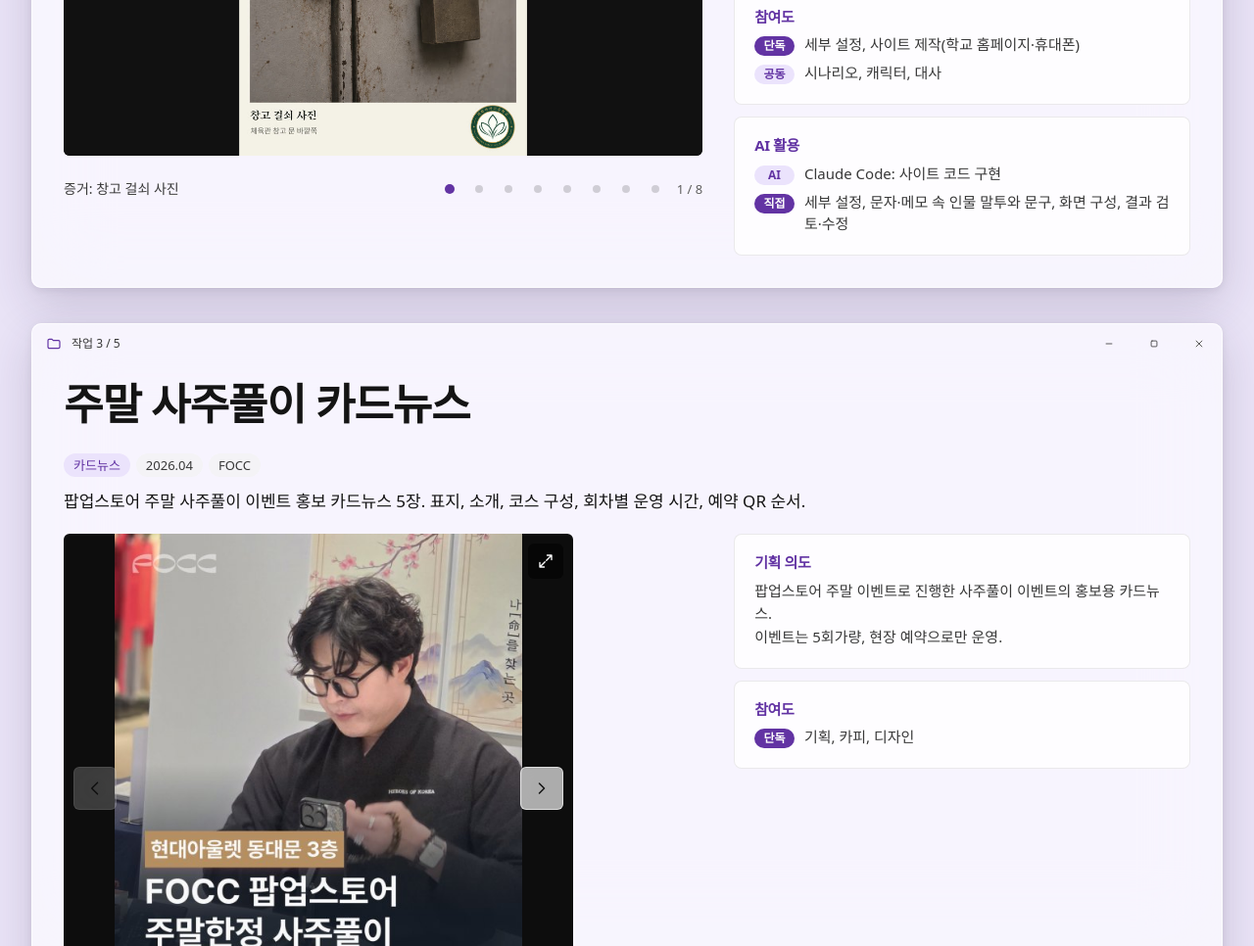
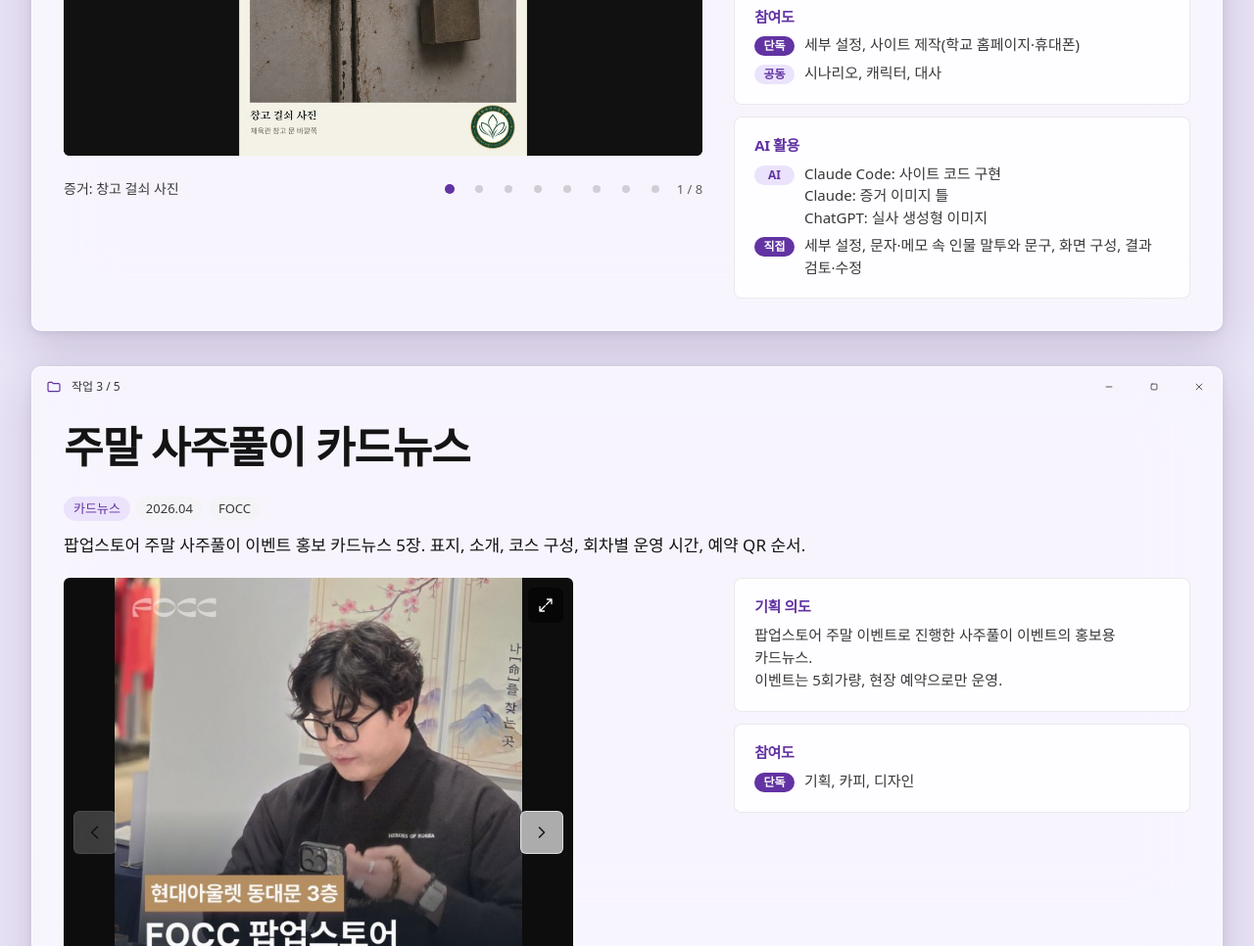
Before and after one commit to solthf/portfolio, a plain HTML site: page rocketai/index.html in a window 1280 px wide. Shown: the part 3206-4172 px from the top of the page at 98% size. Drawn offline with Linux system fonts and the light colour scheme; a web font is replaced by a local one.

Commit message:
단어 중간 줄바꿈 제거, 태화여고 AI 활용에 증거 이미지 추가
Co-Authored-By: Claude Opus 5.5 <noreply@anthropic.com>

```diff
--- a/rocketai/index.html
+++ b/rocketai/index.html
@@ -179,7 +179,7 @@
           <div class="panel"><h3>참여도</h3>
             <dl class="role"><div><dt class="role__solo">단독</dt><dd>세부 설정, 사이트 제작(학교 홈페이지·휴대폰)</dd></div><div><dt class="role__team">공동</dt><dd>시나리오, 캐릭터, 대사</dd></div></dl>
           </div>
-          <div class="panel"><h3>AI 활용</h3><dl class="role"><div><dt class="role__team">AI</dt><dd>Claude Code: 사이트 코드 구현</dd></div><div><dt class="role__solo">직접</dt><dd>세부 설정, 문자·메모 속 인물 말투와 문구, 화면 구성, 결과 검토·수정</dd></div></dl></div>
+          <div class="panel"><h3>AI 활용</h3><dl class="role"><div><dt class="role__team">AI</dt><dd>Claude Code: 사이트 코드 구현<br>Claude: 증거 이미지 틀<br>ChatGPT: 실사 생성형 이미지</dd></div><div><dt class="role__solo">직접</dt><dd>세부 설정, 문자·메모 속 인물 말투와 문구, 화면 구성, 결과 검토·수정</dd></div></dl></div>
         </div>
       </div>
     </div>
--- a/rocketai/page.css
+++ b/rocketai/page.css
@@ -122,8 +122,8 @@
   .slider__dot { width: 22px; }
 }
 
-/* 줄바꿈: 단어 단위·균형 맞춤 대신 글상자 끝까지 채우고 넘어감(사용자 요청) */
-body { word-break: normal; overflow-wrap: anywhere; }
+/* 줄바꿈: 균형 맞춤 대신 글상자 끝까지 채우고 넘어감(사용자 요청) */
+/* 단어 중간에선 끊지 않음(기존 포트폴리오와 같음) */
 h1, h2, h3, p, dd, span { text-wrap: wrap; }
 .fits .panel + .panel { margin-top: 0; }
 .case__info .links { margin-top: 12px; }
```
